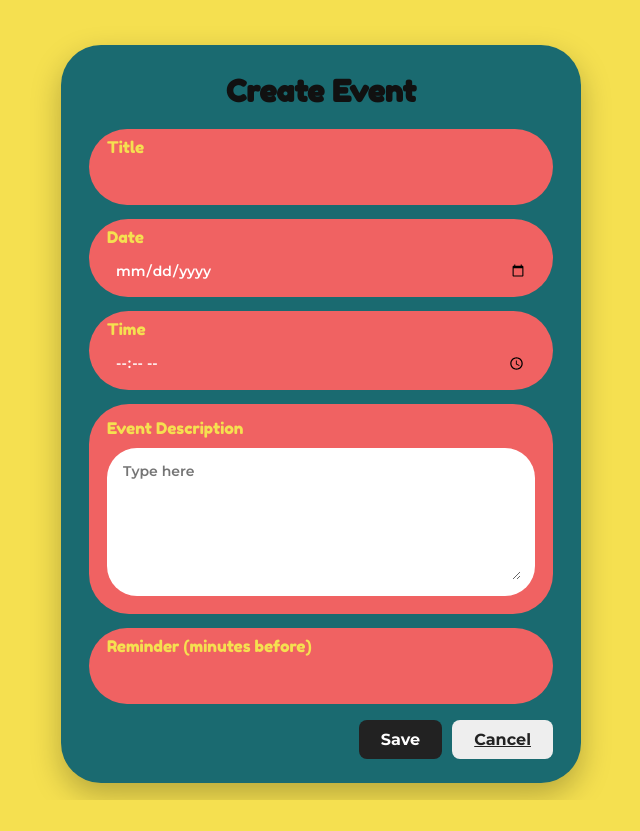
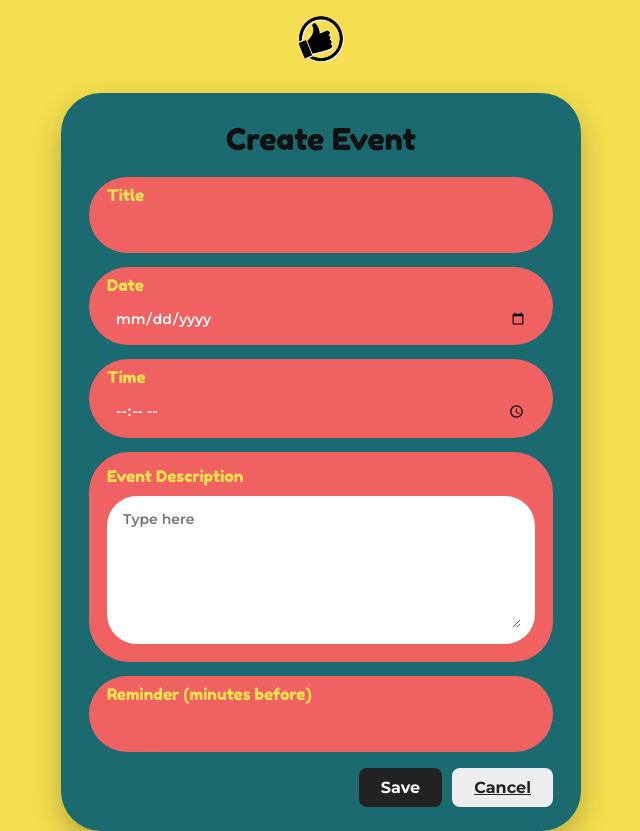
Before and after one commit to RanjanKhadka012/HHGTTG-SE2200, a website: page frontend/create.html in a window 1280 px wide. Shown: the whole page, without its empty margins (319-959 px from the left). Before the commit the page ends 800 px from the top, so only its background shows below. Drawn offline with Linux system fonts and the light colour scheme.

Commit message:
Add logo to "create event" page

```diff
--- a/frontend/create.html
+++ b/frontend/create.html
@@ -9,6 +9,11 @@
   <script src="create.js" defer></script>
 </head>
 <body class="create-page">
+
+<div class="title logo-btn" role="button" tabindex="0" onclick="window.location.href='index.html'">
+            <img src="img/logo.png" alt="Remember To Do">
+        </div>
+
   <div class="wrap">
     <h1 class="title">Create Event</h1>
     <form id="create-form" class="event-form" aria-hidden="false">
--- a/frontend/styles.css
+++ b/frontend/styles.css
@@ -255,7 +255,7 @@ body,
 
 .create-page .wrap {
     max-width: 520px;
-    margin: 40px auto 24px;
+    margin: 20px auto 24px;
     background: #1a6a70;           /* teal panel */
     border-radius: 40px;
     padding: 28px 28px 24px;
@@ -267,6 +267,7 @@ body,
     text-align: center;
     font-family: 'Fredoka One', 'Montserrat', sans-serif;
     font-size: 30px;
+    font-weight: 400;
     margin: 0 0 20px 0;
     color: #111;
 }
```
